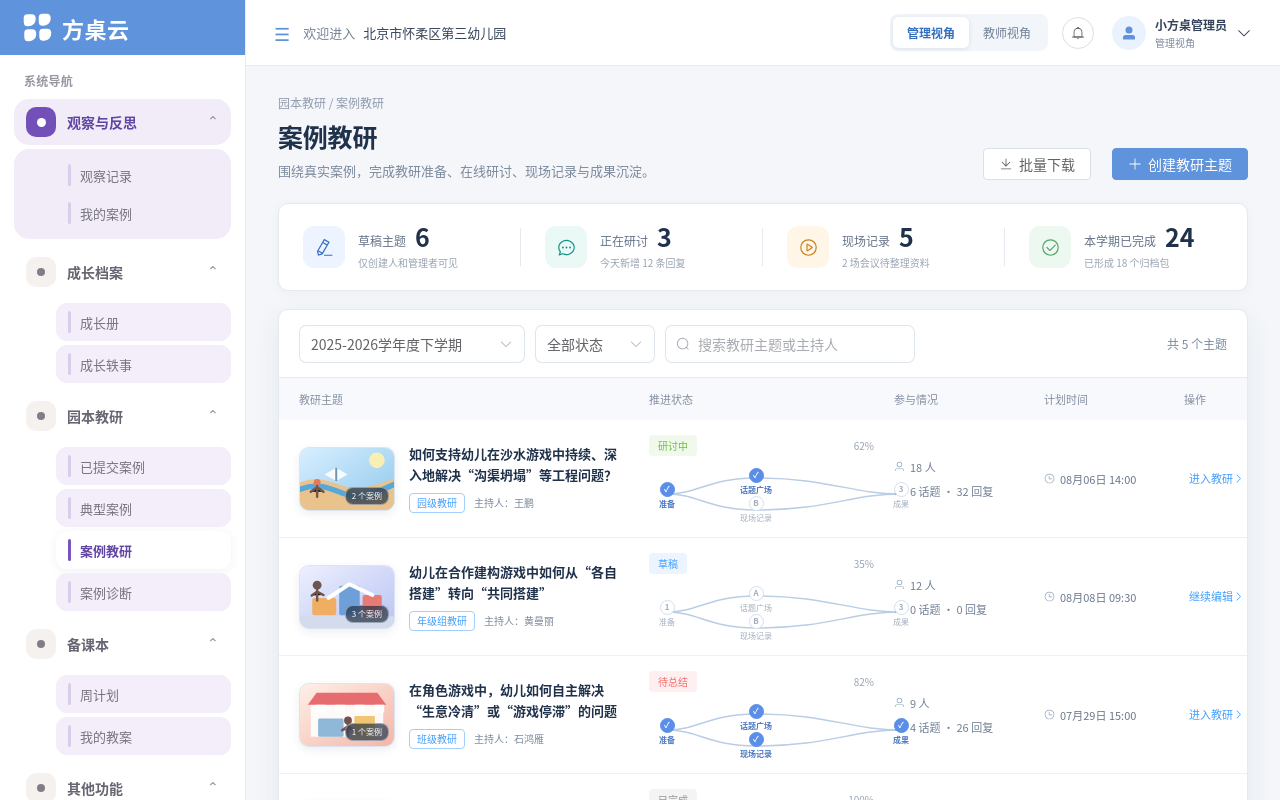
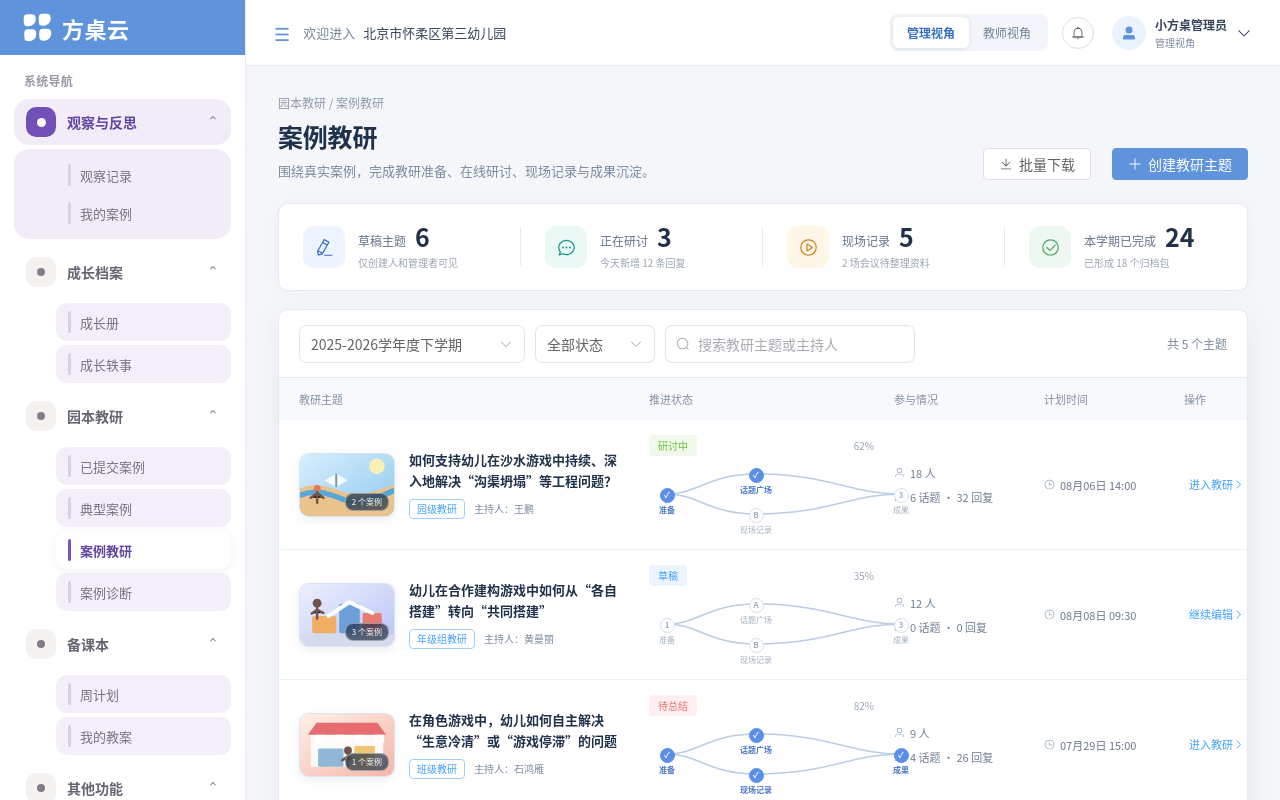
Before and after one commit to Finder92/fangzhuo-case-research, a Vue app: page / in a window 1280 px wide. Shown: the top 800 px of the page. Built offline with nearby package versions, Linux system fonts and the light colour scheme.

Commit message:
fix: separate parallel status labels

```diff
--- a/src/components/ResearchList.vue
+++ b/src/components/ResearchList.vue
@@ -153,11 +153,11 @@ const hasResults = (item) => item.status === '已完成' || item.stage >= 4
           <div class="stage-cell">
             <div class="status-line"><el-tag :type="tagType(item.status)" effect="light">{{ item.status }}</el-tag><b>{{ item.progress }}%</b></div>
             <div class="parallel-status-mini" title="话题广场与现场记录可并行推进">
-              <svg class="parallel-mini-arcs" viewBox="0 0 270 56" preserveAspectRatio="none" aria-hidden="true">
-                <path d="M 18 28 C 49 28, 60 12, 107 12" />
-                <path d="M 18 28 C 49 28, 60 44, 107 44" />
-                <path d="M 107 12 C 180 12, 202 28, 252 28" />
-                <path d="M 107 44 C 180 44, 202 28, 252 28" />
+              <svg class="parallel-mini-arcs" viewBox="0 0 270 68" preserveAspectRatio="none" aria-hidden="true">
+                <path d="M 18 28 C 49 28, 60 8, 107 8" />
+                <path d="M 18 28 C 49 28, 60 48, 107 48" />
+                <path d="M 107 8 C 180 8, 202 28, 252 28" />
+                <path d="M 107 48 C 180 48, 202 28, 252 28" />
               </svg>
               <div class="parallel-mini-node" :class="{ done: isPrepared(item) }">
                 <i>{{ isPrepared(item) ? '✓' : '1' }}</i><span>准备</span>
--- a/src/styles.css
+++ b/src/styles.css
@@ -171,14 +171,14 @@ button { cursor: pointer; }
 .editor-flow-branches::after { bottom: 0; }
 .editor-flow-branches .editor-flow-node { padding: 0 9px; }
 
-.parallel-status-mini { width: 270px; height: 56px; position: relative; }
-.parallel-mini-arcs { position: absolute; z-index: 0; inset: 0; width: 270px; height: 56px; overflow: visible; }
+.parallel-status-mini { width: 270px; height: 68px; position: relative; }
+.parallel-mini-arcs { position: absolute; z-index: 0; inset: 0; width: 270px; height: 68px; overflow: visible; }
 .parallel-mini-arcs path { fill: none; stroke: #b9cde5; stroke-width: 1.5; vector-effect: non-scaling-stroke; }
 .parallel-mini-node { z-index: 1; display: grid; justify-items: center; align-content: center; gap: 3px; color: #a2afbf; font-size: 8px; line-height: 1; white-space: nowrap; position: absolute; width: 50px; min-height: 29px; }
 .parallel-status-mini > .parallel-mini-node:nth-of-type(2) { left: 82px; top: 0; }
-.parallel-status-mini > .parallel-mini-node:nth-of-type(3) { left: 82px; top: 28px; }
-.parallel-status-mini > .parallel-mini-node:first-of-type { left: -7px; top: 14px; }
-.parallel-status-mini > .parallel-mini-node:last-of-type { right: -7px; top: 14px; }
+.parallel-status-mini > .parallel-mini-node:nth-of-type(3) { left: 82px; top: 40px; }
+.parallel-status-mini > .parallel-mini-node:first-of-type { left: -7px; top: 20px; }
+.parallel-status-mini > .parallel-mini-node:last-of-type { right: -7px; top: 20px; }
 .parallel-mini-node i { display: inline-flex; align-items: center; justify-content: center; width: 15px; height: 15px; border: 1px solid #d4dfed; border-radius: 50%; background: #fff; color: #9eadbf; font-style: normal; font-size: 8px; font-weight: 700; }
 .parallel-mini-node.done { color: #4c78c3; font-weight: 600; }
 .parallel-mini-node.done i { color: #fff; background: #5a8ee9; border-color: #5a8ee9; }
```
Also changed, not shown: 1 other file (tests, documents, lock files or other folders).
